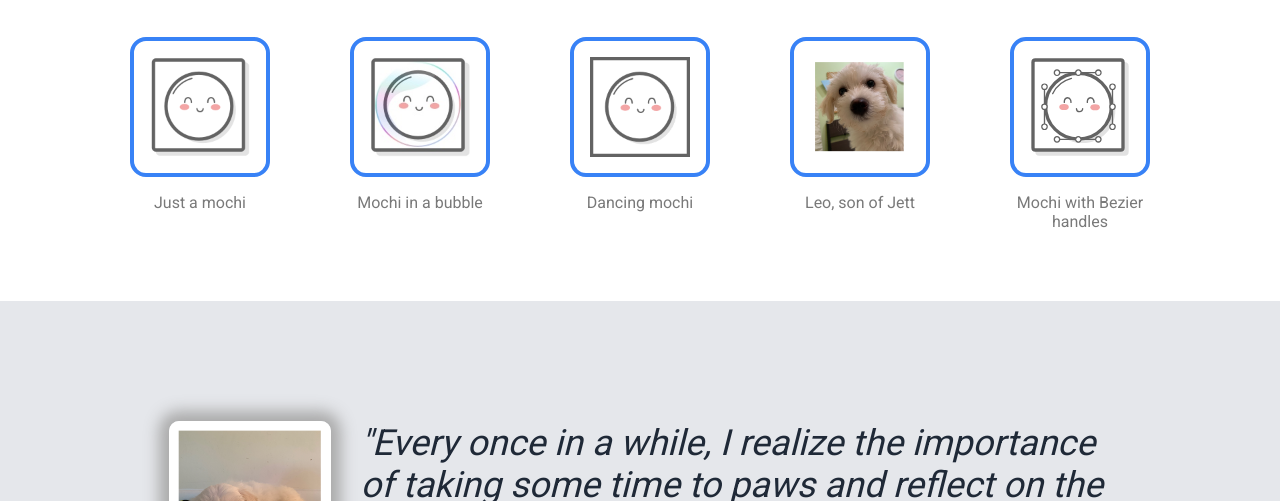
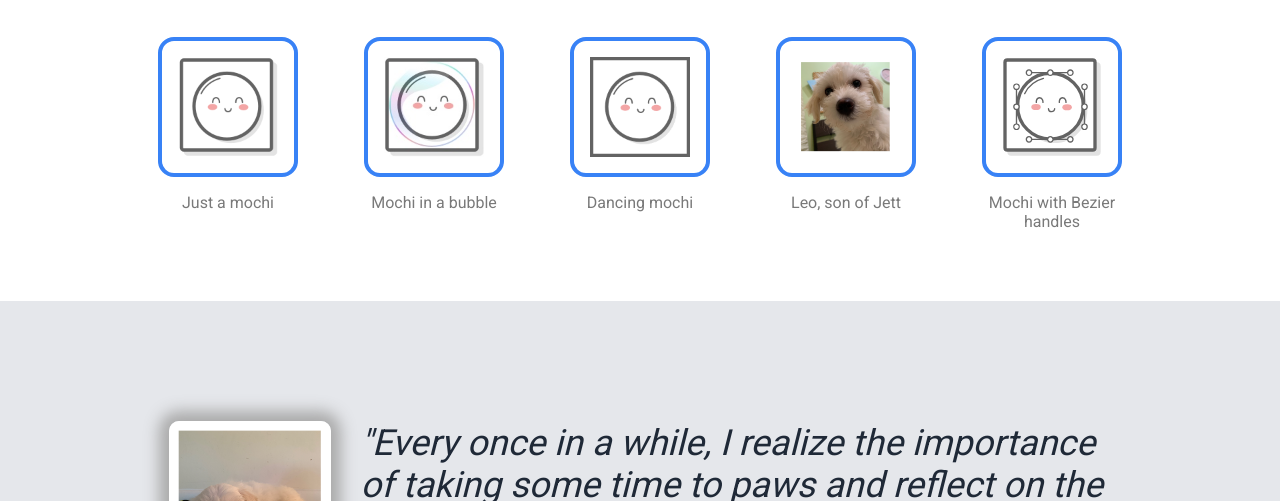
Before and after one commit to jettology/landing-page, a plain HTML site: page index.html in a window 1280 px wide. Shown: the part 599-1100 px from the top of the page. Drawn offline with Linux system fonts and the light colour scheme.

Commit message:
Adjusted gap size between example images

```diff
--- a/style.css
+++ b/style.css
@@ -166,7 +166,7 @@ a:hover {
 
 .image-container {
     display: flex;
-    gap: 40px;
+    gap: 26px;
     align-items: baseline;
 }
 
```
